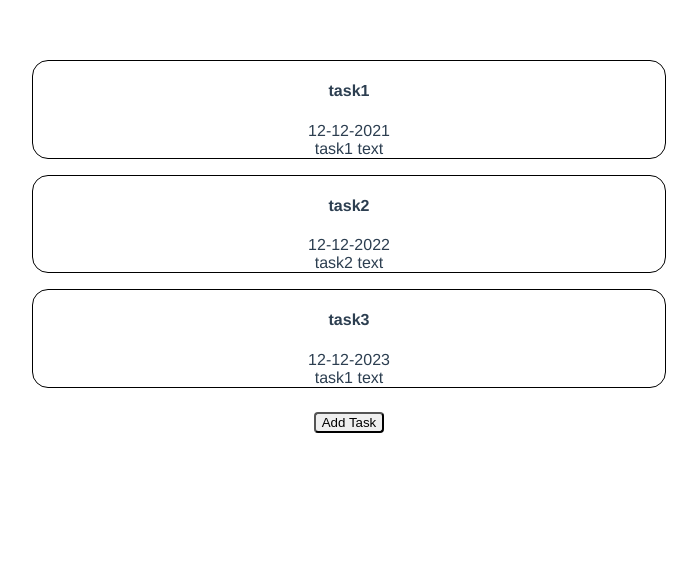
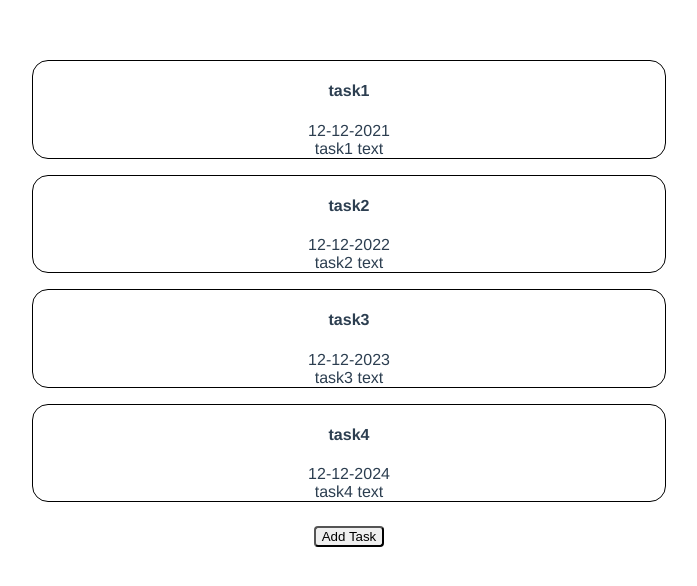
Before and after one commit to aminaev1311/dreamBox-planner-gb, a Vue app in the folder dreambox-planner-gb/: page / in a window 1280 px wide. Shown: the top 586 px of the page, without its empty margins (291-988 px from the left). Built offline with nearby package versions, Linux system fonts and the light colour scheme; data requests are answered from the project's data file.

Commit message:
update CardList to receive list of tasks via fetch. added json server as mock backend

```diff
--- /dev/null
+++ b/dreambox-planner-gb/db.json
@@ -0,0 +1,28 @@
+{
+  "tasks": [
+    {
+      "id": 1,
+      "title": "task1",
+      "text": "task1 text",
+      "deadline": "12-12-2021"
+    },
+    {
+      "id": 2,
+      "title": "task2",
+      "text": "task2 text",
+      "deadline": "12-12-2022"
+    },
+    {
+      "id": 3,
+      "title": "task3",
+      "text": "task3 text",
+      "deadline": "12-12-2023"
+    },
+    {
+      "id": 4,
+      "title": "task4",
+      "text": "task4 text",
+      "deadline": "12-12-2024"
+    }
+  ]
+}
--- a/dreambox-planner-gb/package.json
+++ b/dreambox-planner-gb/package.json
@@ -5,7 +5,8 @@
   "scripts": {
     "serve": "vue-cli-service serve",
     "build": "vue-cli-service build",
-    "lint": "vue-cli-service lint"
+    "lint": "vue-cli-service lint",
+    "json": "json-server --watch db.json --port 3004"
   },
   "dependencies": {
     "core-js": "^3.6.5",
@@ -19,6 +20,7 @@
     "babel-eslint": "^10.1.0",
     "eslint": "^6.7.2",
     "eslint-plugin-vue": "^7.0.0",
+    "json-server": "^0.17.0",
     "sass": "^1.44.0",
     "sass-loader": "^10.2.0"
   },
--- a/dreambox-planner-gb/src/App.vue
+++ b/dreambox-planner-gb/src/App.vue
@@ -1,5 +1,5 @@
 <template>
-  <CardList :tasks="tasks" />
+  <CardList />
   <button @click="clickHandler">
     {{ addTask ? "Close Add Task" : "Add Task" }}
   </button>
@@ -18,11 +18,6 @@ export default {
   },
   data() {
     return {
-      tasks: [
-        { id: 1, title: "task1", text: "task1 text", deadline: "12-12-2021" },
-        { id: 2, title: "task2", text: "task2 text", deadline: "12-12-2022" },
-        { id: 3, title: "task3", text: "task1 text", deadline: "12-12-2023" },
-      ],
       addTask: false,
     };
   },
--- a/dreambox-planner-gb/src/components/Card-List.vue
+++ b/dreambox-planner-gb/src/components/Card-List.vue
@@ -1,5 +1,5 @@
 <template>
-  <div v-for="task in tasks" :key="task.id" class="card-list">
+  <div v-for="task in fetchedTasks" :key="task.id" class="card-list">
     <Card :task="task" />
   </div>
 </template>
@@ -11,11 +11,19 @@ export default {
   components: {
     Card,
   },
-  props: {
-    tasks: Array,
+  data() {
+    return {
+      fetchedTasks: [],
+    };
   },
-  data() {
-    return {};
+  mounted() {
+    this.$nextTick(async function () {
+      // Code that will run only after the
+      // entire view has been rendered
+      this.fetchedTasks = await fetch("http://localhost:3004/tasks").then(
+        (res) => res.json()
+      );
+    });
   },
 };
 </script>
--- /dev/null
+++ b/dreambox-planner-gb/vue.config.js
@@ -0,0 +1,3 @@
+module.exports = {
+  publicPath: process.env.NODE_ENV === "production" ? "./" : "/",
+};
```
Also changed, not shown: 2 other files (tests, documents, lock files or other folders).
